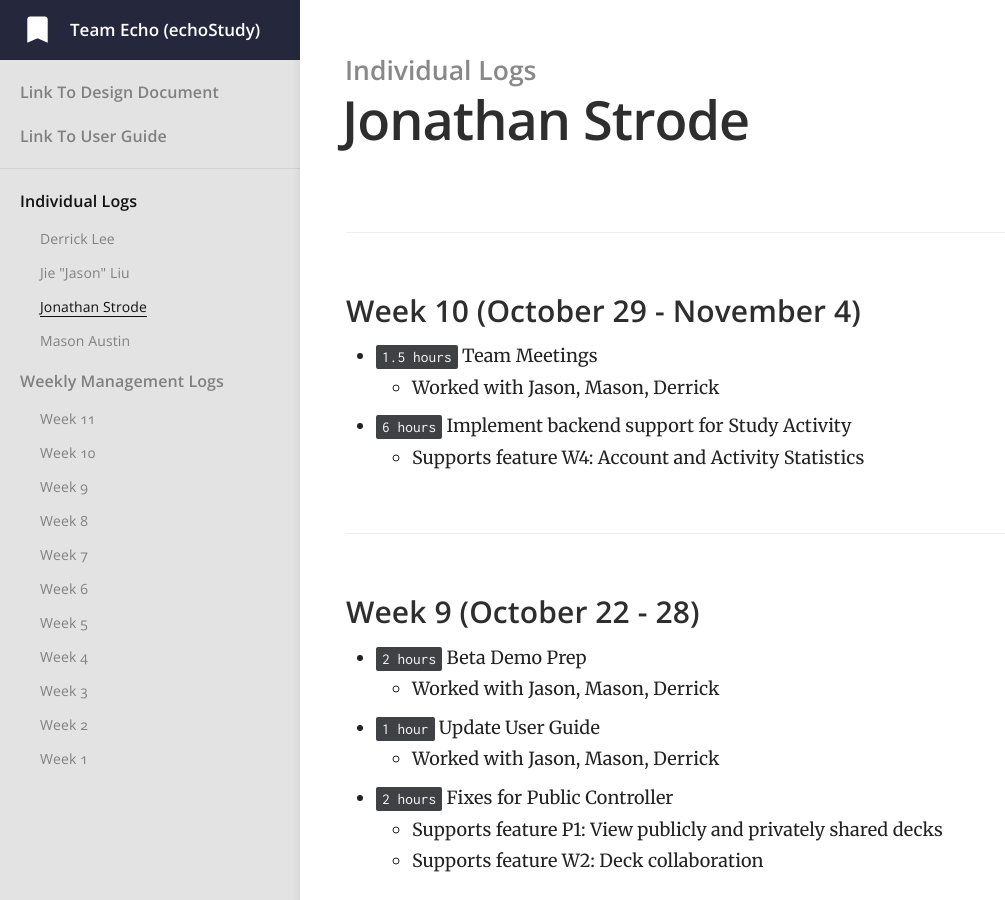
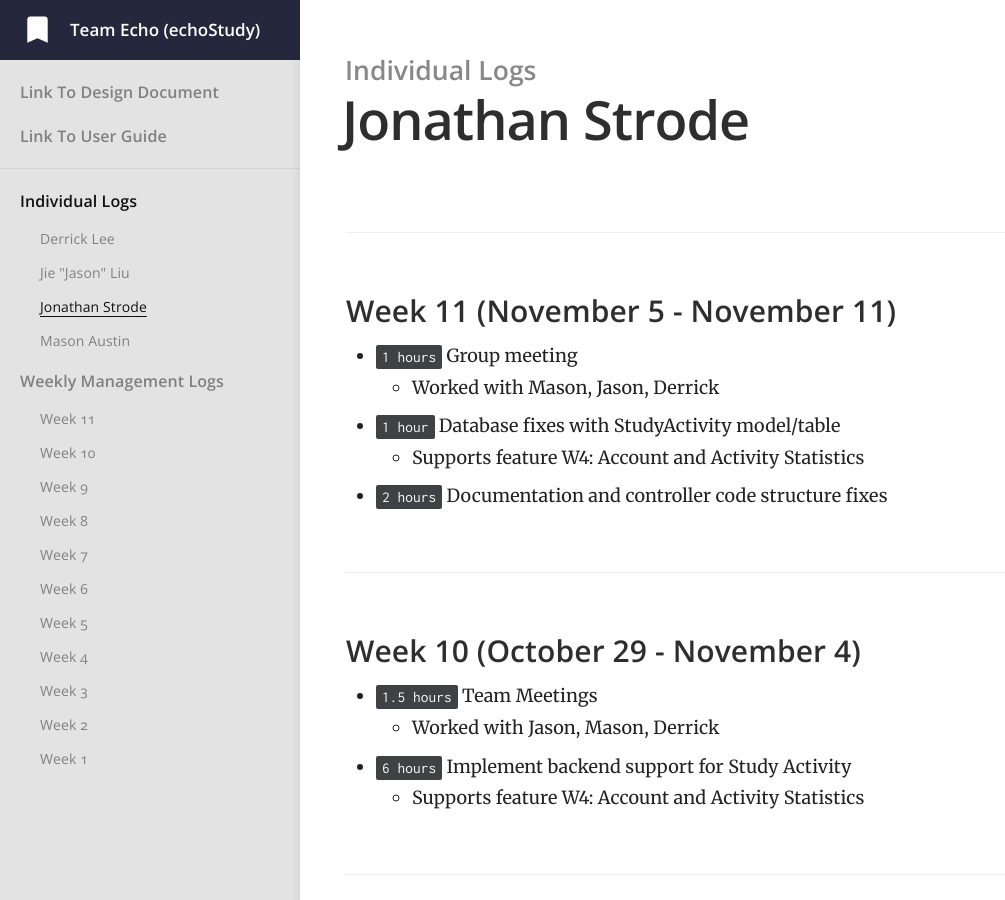
Before and after one commit to jiejasonliu/team-echo-site, a Jekyll site: the page built from _docs/individual-logs/jonstrode-logs.md, in a window 1280 px wide and 900 px high. Shown: the whole window, without its empty margins (0-1005 px from the left). Built offline with Jekyll 4.4.1, drawn with Linux system fonts in a browser that asks for light colours.

Commit message:
Jon's Week 11 Log

```diff
--- a/_docs/individual-logs/jonstrode-logs.md
+++ b/_docs/individual-logs/jonstrode-logs.md
@@ -3,6 +3,13 @@ title: Jonathan Strode
 category: Individual Logs
 order: 2
 ---
+
+### Week 11 (November 5 - November 11)
+- `1 hours` Group meeting
+  - Worked with Mason, Jason, Derrick
+- `1 hour` Database fixes with StudyActivity model/table
+  - Supports feature W4: Account and Activity Statistics
+- `2 hours` Documentation and controller code structure fixes
 
 ### Week 10 (October 29 - November 4)
   - `1.5 hours` Team Meetings
```
